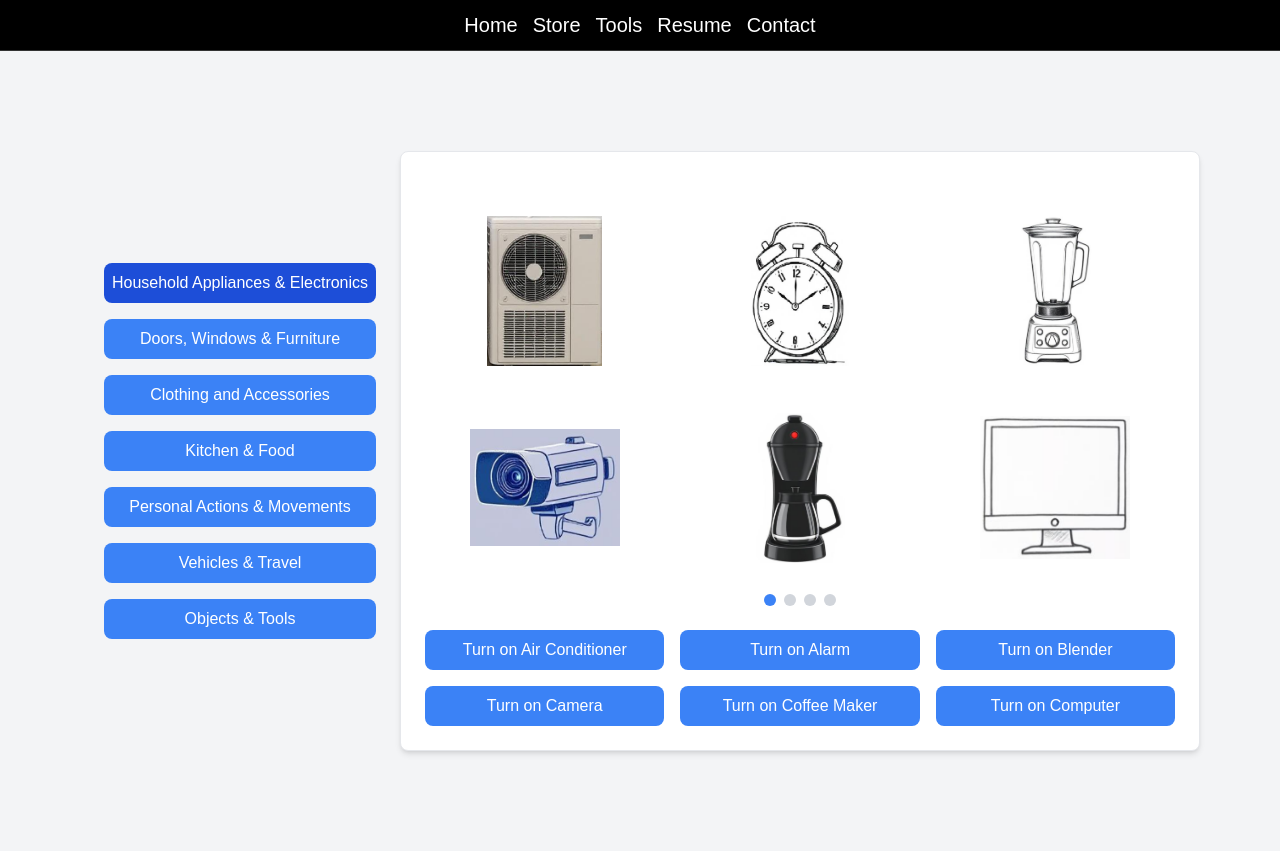
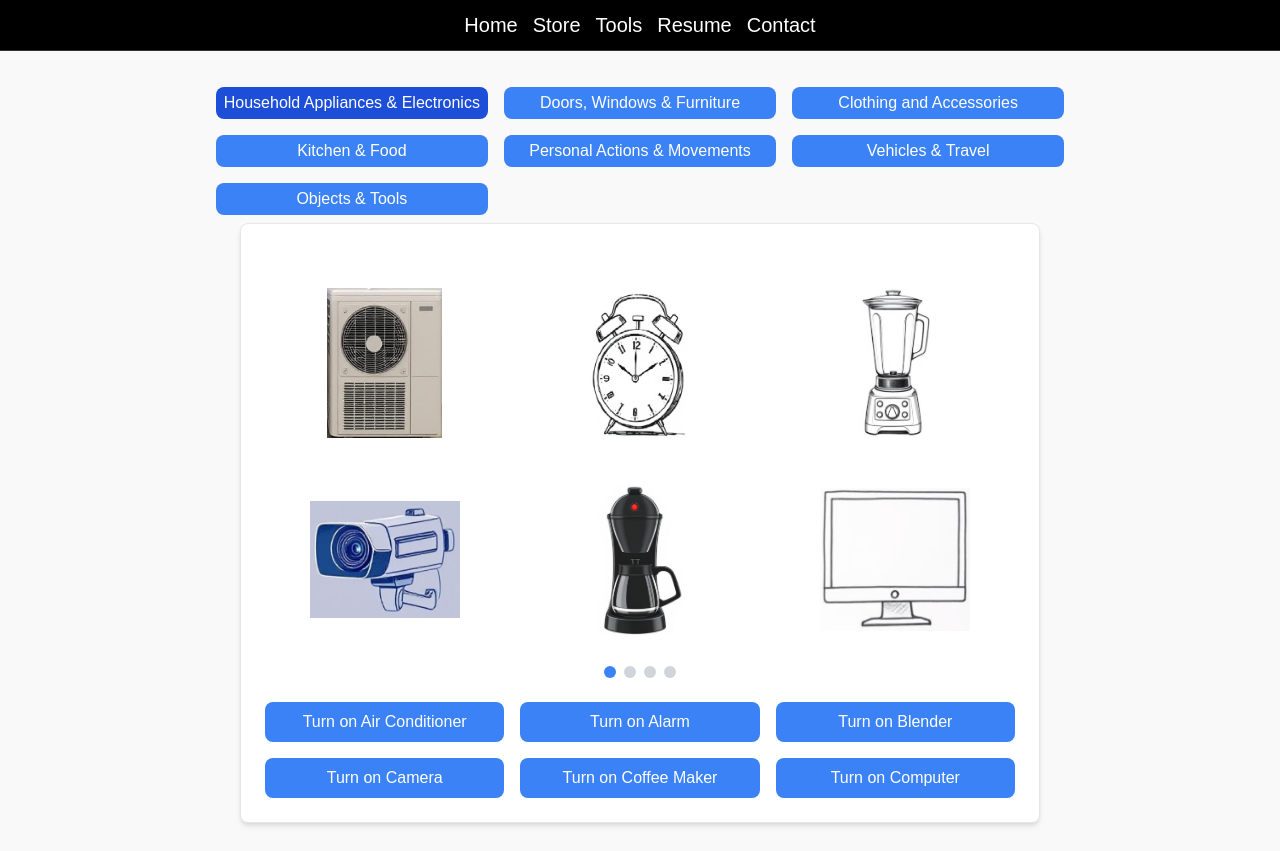
Before and after one commit to teachtudor/main, a Next.js app: page /blog/11 in a window 1280 px wide. Built offline with nearby package versions, Linux system fonts and the light colour scheme.

Commit message:
tpr buttons

```diff
--- a/src/app/Tools/page.js
+++ b/src/app/Tools/page.js
@@ -37,7 +37,7 @@ const blogPosts = [
     id:19,
     title: "BE A PART OF A STATISTICS STUDY",
     image: "/staword.jpeg", // Ensure this is the correct path
-    description: "MINIMUM 500 WORDS TEST",
+    description: "MINIMUM 525 WORDS TEST",
   },
   {
     id: 5,
--- a/src/app/blog/11/page.js
+++ b/src/app/blog/11/page.js
@@ -3334,12 +3334,16 @@ export default function Kitchen() {
   return (
     <div>
       <Navbar />
-      <div className="flex items-center justify-center min-h-screen bg-gray-100">
-        <div className="flex flex-col space-y-4 p-6">
+      {/* <div className="flex items-center justify-center min-h-screen bg-gray-100">
+        <div className="flex flex-col space-y-4 p-6"> */}
+      <div className="flex flex-col items-center justify-center min-h-screen">
+        {/* <div className="flex flex-wrap justify-center space-x-2 p-2"> Buttons in a row */}
+        <div className="grid grid-cols-1 sm:grid-cols-2 md:grid-cols-3 gap-4 p-2 ">
+
           {categories.map((cat) => (
             <button
               key={cat}
-              className={`p-2 bg-blue-500 text-white rounded-lg ${category === cat ? 'bg-blue-700' : ''}`}
+              className={`px-2 py-1 w-auto bg-blue-500 text-white rounded-lg ${category === cat ? 'bg-blue-700' : ''}`}
               onClick={() => {
                 setCategory(cat);
                 setCurrentPage(0); // Reset page when changing category
```
Also changed, not shown: 1 other file (tests, documents, lock files or other folders).
